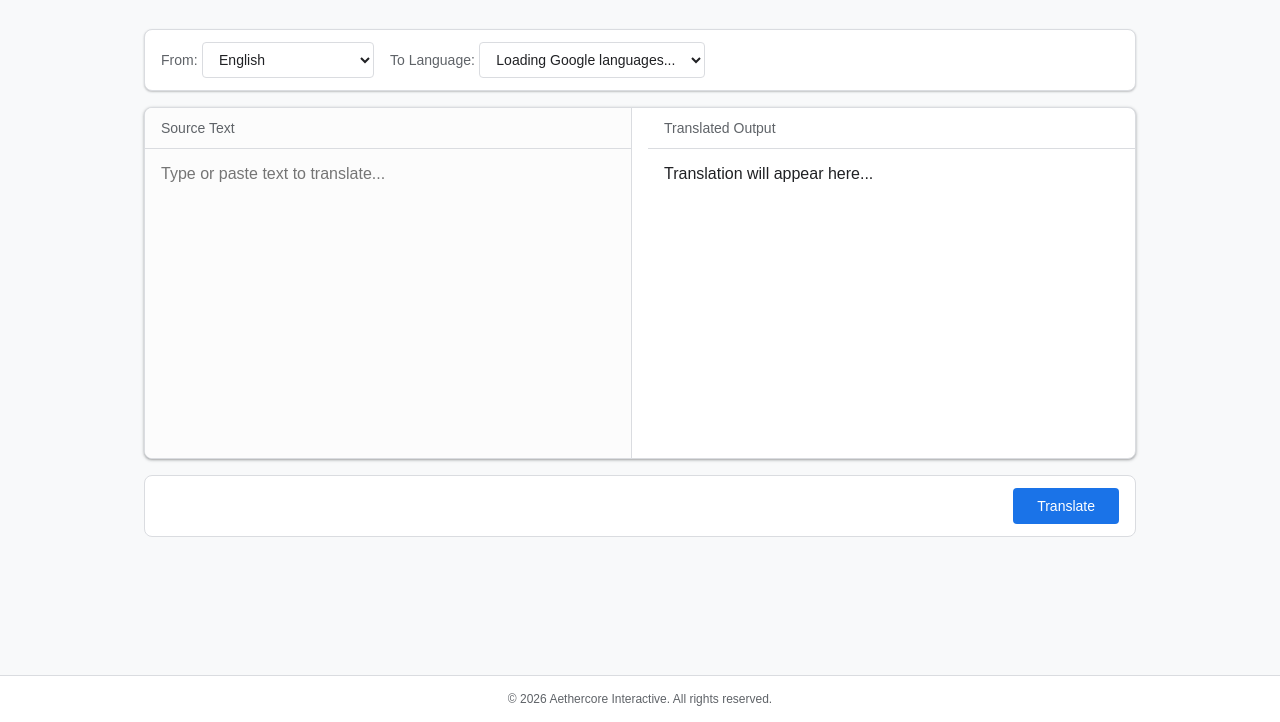
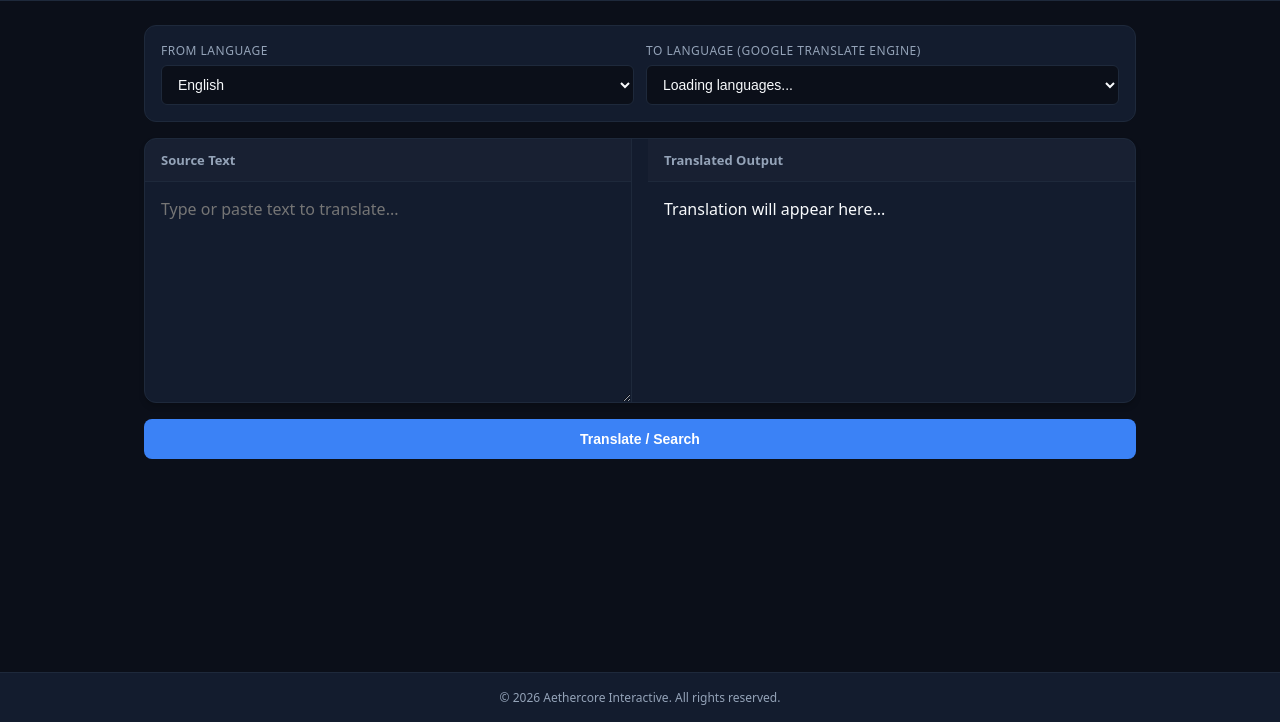
Before and after one commit to sharanmusician/Aethercore-Translate, a plain HTML site: page index.html in a window 1280 px wide. Shown: the part 78-800 px from the top of the page. Drawn offline with Linux system fonts and the light colour scheme.

Commit message:
Update index.html

```diff
--- a/index.html
+++ b/index.html
@@ -6,20 +6,20 @@
     <title>Core Translate - Aethercore Interactive</title>
     <style>
         :root {
-            --primary-color: #1a73e8;
-            --primary-hover: #1557b0;
-            --bg-color: #f8f9fa;
-            --card-bg: #ffffff;
-            --border-color: #dadce0;
-            --text-main: #202124;
-            --text-secondary: #5f6368;
+            --bg-deep: #0b0f19;
+            --bg-card: #131c2e;
+            --border-color: #1e293b;
+            --primary-accent: #3b82f6;
+            --primary-hover: #2563eb;
+            --text-main: #f8fafc;
+            --text-secondary: #94a3b8;
         }
 
         body {
-            font-family: Arial, sans-serif;
+            font-family: system-ui, -apple-system, BlinkMacSystemFont, "Segoe UI", Roboto, sans-serif;
             margin: 0;
             padding: 0;
-            background-color: var(--bg-color);
+            background-color: var(--bg-deep);
             color: var(--text-main);
             display: flex;
             flex-direction: column;
@@ -27,7 +27,7 @@
         }
 
         header {
-            background-color: var(--card-bg);
+            background-color: var(--bg-card);
             border-bottom: 1px solid var(--border-color);
             padding: 16px 24px;
             display: flex;
@@ -36,10 +36,11 @@
         }
 
         .brand-container h1 {
-            font-size: 22px;
-            font-weight: 400;
+            font-size: 20px;
+            font-weight: 600;
             margin: 0;
             color: var(--text-main);
+            letter-spacing: -0.5px;
         }
 
         .brand-container span {
@@ -51,53 +52,67 @@
 
         main {
             flex: 1;
-            padding: 32px 16px;
+            padding: 24px 16px;
             max-width: 1024px;
             width: 100%;
             margin: 0 auto;
             box-sizing: border-box;
+            display: flex;
+            flex-direction: column;
+            gap: 16px;
         }
 
+        /* Language and Search Controls Bar */
         .language-bar {
             display: flex;
-            gap: 16px;
+            gap: 12px;
             align-items: center;
-            margin-bottom: 16px;
-            background: var(--card-bg);
-            padding: 12px 16px;
+            background: var(--bg-card);
+            padding: 16px;
             border: 1px solid var(--border-color);
-            border-radius: 8px;
-            box-shadow: 0 1px 2px 0 rgba(60,64,67,0.3);
+            border-radius: 12px;
+            flex-wrap: wrap;
         }
 
-        .language-bar select {
-            padding: 8px 12px;
+        .control-group {
+            display: flex;
+            flex-direction: column;
+            gap: 6px;
+            flex: 1;
+            min-width: 200px;
+        }
+
+        .control-group label {
+            font-size: 12px;
+            font-weight: 500;
+            color: var(--text-secondary);
+            text-transform: uppercase;
+            letter-spacing: 0.5px;
+        }
+
+        .control-group select {
+            padding: 10px 12px;
             font-size: 14px;
             border: 1px solid var(--border-color);
-            border-radius: 4px;
+            border-radius: 6px;
             outline: none;
-            background-color: #fff;
+            background-color: var(--bg-deep);
             color: var(--text-main);
             cursor: pointer;
-            flex: 1;
+            width: 100%;
+            box-sizing: border-box;
         }
 
-        .language-bar label {
-            font-size: 14px;
-            font-weight: 500;
-            color: var(--text-secondary);
-        }
-
+        /* Translator Text Panels */
         .translator-container {
             display: grid;
             grid-template-columns: 1fr 1fr;
             gap: 16px;
-            background: var(--card-bg);
+            background: var(--bg-card);
             border: 1px solid var(--border-color);
-            border-radius: 8px;
-            box-shadow: 0 1px 2px 0 rgba(60,64,67,0.3), 0 1px 3px 1px rgba(60,64,67,0.15);
+            border-radius: 12px;
             overflow: hidden;
-            min-height: 350px;
+            box-shadow: 0 4px 6px -1px rgba(0, 0, 0, 0.2);
         }
 
         .translator-pane {
@@ -108,26 +123,25 @@
 
         .translator-pane:first-child {
             border-right: 1px solid var(--border-color);
-            background-color: #fcfcfc;
         }
 
         .pane-header {
             padding: 12px 16px;
             border-bottom: 1px solid var(--border-color);
-            font-size: 14px;
-            font-weight: 500;
+            font-size: 13px;
+            font-weight: 600;
             color: var(--text-secondary);
+            background: rgba(255, 255, 255, 0.02);
         }
 
         textarea {
             width: 100%;
-            height: 100%;
-            min-height: 250px;
+            min-height: 220px;
             border: none;
             padding: 16px;
             font-size: 16px;
             font-family: inherit;
-            resize: none;
+            resize: vertical;
             outline: none;
             box-sizing: border-box;
             background: transparent;
@@ -141,33 +155,37 @@
             flex: 1;
             white-space: pre-wrap;
             word-break: break-word;
+            min-height: 220px;
+            box-sizing: border-box;
         }
 
+        /* Action and Search Controls */
         .action-bar {
-            padding: 12px 16px;
             display: flex;
+            gap: 12px;
             justify-content: flex-end;
-            border-top: 1px solid var(--border-color);
-            background: var(--card-bg);
-            margin-top: 16px;
-            border-radius: 8px;
-            border: 1px solid var(--border-color);
+            align-items: center;
         }
 
         button {
-            background-color: var(--primary-color);
+            background-color: var(--primary-accent);
             color: white;
             border: none;
-            padding: 10px 24px;
+            padding: 12px 28px;
             font-size: 14px;
-            font-weight: 500;
-            border-radius: 4px;
+            font-weight: 600;
+            border-radius: 8px;
             cursor: pointer;
-            transition: background 0.2s;
+            transition: background 0.2s, transform 0.1s;
+            width: 100%;
         }
 
         button:hover {
             background-color: var(--primary-hover);
+        }
+
+        button:active {
+            transform: scale(0.98);
         }
 
         footer {
@@ -176,15 +194,16 @@
             font-size: 12px;
             color: var(--text-secondary);
             border-top: 1px solid var(--border-color);
-            background-color: var(--card-bg);
+            background-color: var(--bg-card);
         }
 
-        /* Completely hide Google Translate UI elements and artifacts */
+        /* Hide Google Translate UI Elements & Artifacts Completely */
         .goog-te-banner-frame,
         .goog-tooltip,
         #goog-gt-tt,
         .goog-te-gadget span,
-        .goog-te-gadget img {
+        .goog-te-gadget img,
+        .goog-te-combo {
             display: none !important;
         }
         body {
@@ -195,16 +214,11 @@
             background-color: transparent !important;
             box-shadow: none !important;
         }
-
-        /* Hide the original Google dropdown element visually while retaining its code capabilities */
-        .goog-te-combo {
-            display: none !important;
-        }
-
         #google_translate_element {
             display: none !important;
         }
 
+        /* Mobile Optimization Media Queries */
         @media (max-width: 768px) {
             .translator-container {
                 grid-template-columns: 1fr;
@@ -213,9 +227,15 @@
                 border-right: none;
                 border-bottom: 1px solid var(--border-color);
             }
+            main {
+                padding: 12px 8px;
+            }
             .language-bar {
                 flex-direction: column;
                 align-items: stretch;
+            }
+            .control-group {
+                min-width: 100%;
             }
         }
     </style>
@@ -230,10 +250,10 @@
     </header>
 
     <main>
-        <!-- Language Select Control Bar -->
+        <!-- Language Control and Filter Bar -->
         <div class="language-bar">
-            <div>
-                <label for="source-lang-select">From:</label>
+            <div class="control-group">
+                <label for="source-lang-select">From Language</label>
                 <select id="source-lang-select">
                     <option value="auto">Detect Language</option>
                     <option value="en" selected>English</option>
@@ -244,30 +264,30 @@
                     <option value="ja">Japanese</option>
                 </select>
             </div>
-            <div style="flex: 1;">
-                <label for="custom-target-select">To Language:</label>
+            <div class="control-group">
+                <label for="custom-target-select">To Language (Google Translate Engine)</label>
                 <select id="custom-target-select">
-                    <option value="">Loading Google languages...</option>
+                    <option value="">Loading languages...</option>
                 </select>
             </div>
         </div>
 
+        <!-- Translation Input and Output Layout -->
         <div class="translator-container">
-            <!-- Source Input Pane -->
             <div class="translator-pane">
                 <div class="pane-header">Source Text</div>
                 <textarea id="source-text" placeholder="Type or paste text to translate..."></textarea>
             </div>
 
-            <!-- Target Output Pane -->
             <div class="translator-pane">
                 <div class="pane-header">Translated Output</div>
                 <div id="target-output" class="output-box">Translation will appear here...</div>
             </div>
         </div>
 
+        <!-- Action / Search Trigger Bar -->
         <div class="action-bar">
-            <button id="translate-btn">Translate</button>
+            <button id="translate-btn">Translate / Search</button>
         </div>
     </main>
 
@@ -275,9 +295,8 @@
         &copy; 2026 Aethercore Interactive. All rights reserved.
     </footer>
 
-    <!-- Hidden native Google Translate elements -->
+    <!-- Hidden native elements for Google Translate API hooks -->
     <div id="google_translate_element"></div>
-    <!-- Invisible live processing container where user text gets injected for translation -->
     <div id="hidden-translation-mirror" style="visibility: hidden; position: absolute; height: 0; overflow: hidden;"></div>
 
     <script type="text/javascript">
@@ -341,14 +360,11 @@
 
             outputBox.innerText = "Translating...";
 
-            // Apply target language change via Google Translate backend cookie mechanics
             document.cookie = `googtrans=/en/${selectedTargetLang}`;
 
-            // Pass source user text directly into the hidden mirror container
             let hiddenContainer = document.getElementById('hidden-translation-mirror');
             hiddenContainer.innerText = textToTranslate;
 
-            // Trigger Google Translate engine scan and extract translated results cleanly into the output box
             setTimeout(() => {
                 let translatedResult = hiddenContainer.innerText;
                 if (!translatedResult || translatedResult.trim() === "") {
```
